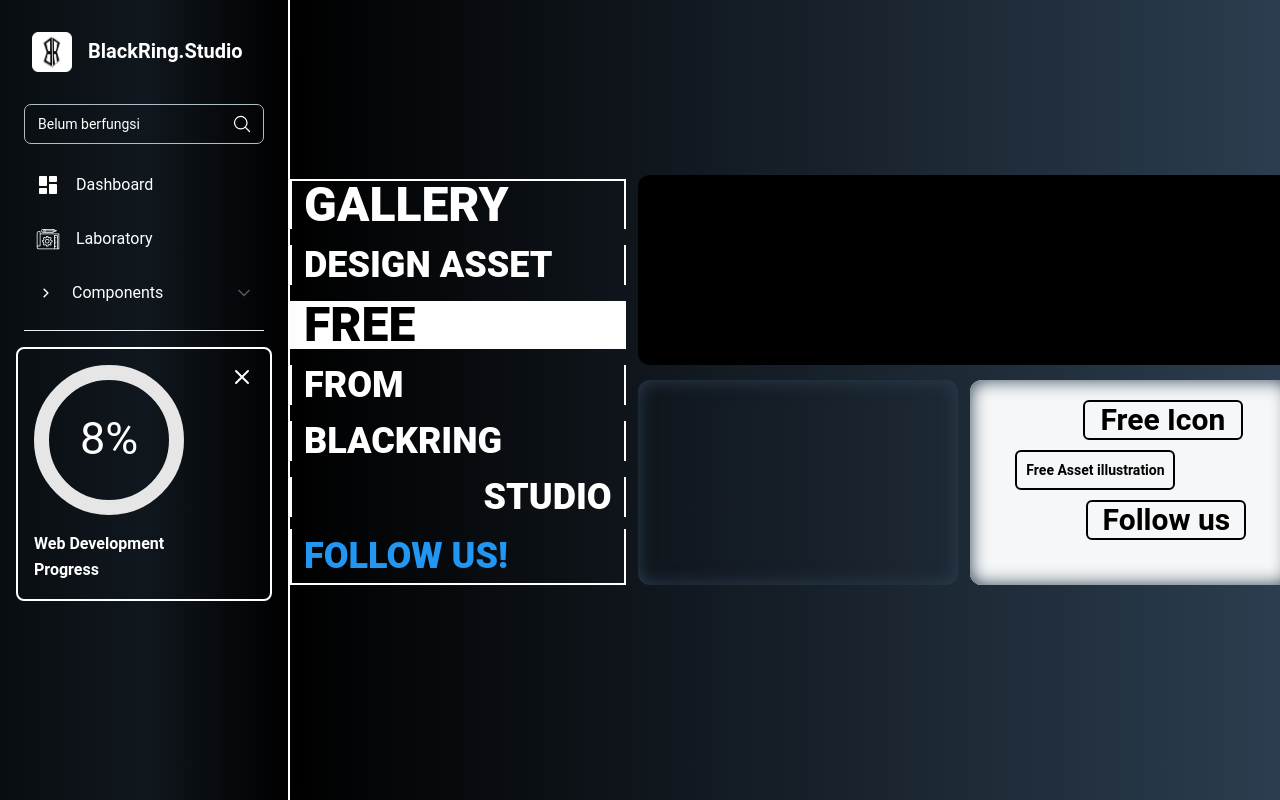
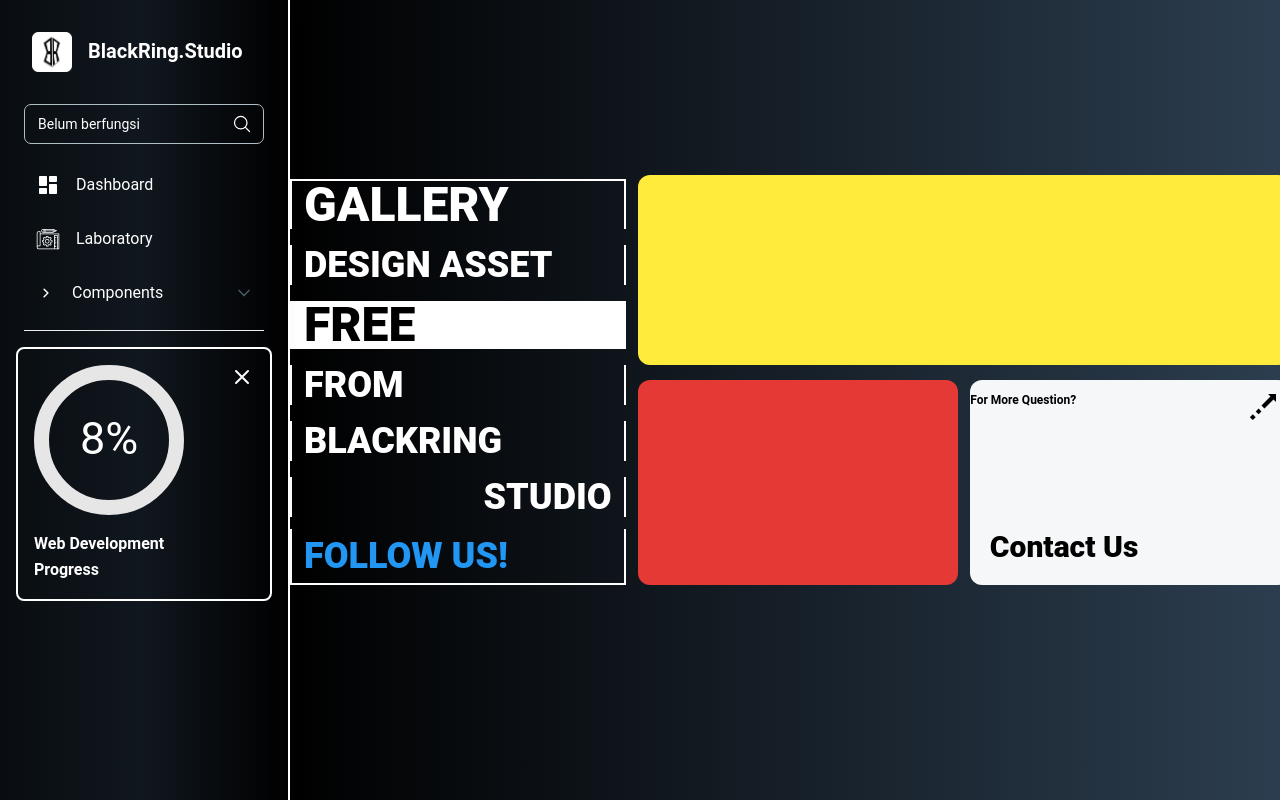
Before and after one commit to BlackRing8/blackring-services, a React (Vite) app: page / in a window 1280 px wide. Built offline with nearby package versions, Linux system fonts and the light colour scheme; the HTML template or start-up script is replaced by a standard one.

Commit message:
update layout

```diff
--- a/src/components/sidebar/SideBar.jsx
+++ b/src/components/sidebar/SideBar.jsx
@@ -14,7 +14,7 @@
   };
 
   return (
-    <div className="h-screen w-full max-w-[20rem] p-4 shadow-xl shadow-blue-gray-900/5 flex-col border-r-2 border-white bg-gradient-to-r from-[#090d11] via-[#10171e] to-[#000] z-20 side">
+    <div className="h-screen w-full max-w-[19rem] p-4 shadow-xl shadow-blue-gray-900/5 flex-col border-r-2 border-white bg-gradient-to-r from-[#090d11] via-[#10171e] to-[#000] z-20 side">
       <div className="mb-2 flex items-center gap-4 p-4">
         <img src="/logo-br-w.png" alt="brand" className="h-10 w-10 " />
         <Typography variant="h5" color="white">
--- a/src/pages_/home_page/home_komponen/ContainerDua.jsx
+++ b/src/pages_/home_page/home_komponen/ContainerDua.jsx
@@ -3,7 +3,7 @@
 
 const ContainerDua = () => {
   return (
-    <motion.div initial={{ opacity: 0 }} animate={{ opacity: 1, transition: { delay: 0.5 } }} className="flex w-full h-auto rounded-xl bg-[#000]  mb-[15px] ">
+    <motion.div initial={{ opacity: 0 }} animate={{ opacity: 1, transition: { delay: 0.5 } }} className="flex w-full h-auto rounded-xl bg-yellow-500  mb-[15px] ">
       <div className="flex flex-wrap w-full h-[190px] rounded-xl"></div>
     </motion.div>
   );
--- a/src/pages_/home_page/home_komponen/ContainerTiga.jsx
+++ b/src/pages_/home_page/home_komponen/ContainerTiga.jsx
@@ -4,9 +4,9 @@
 const ContainerTiga = () => {
   return (
     <>
-      <motion.div initial={{ opacity: 0 }} animate={{ opacity: 1, transition: { delay: 0.7 } }} className="flex w-1/2 h-full rounded-xl  c3 "></motion.div>
-      <motion.div initial={{ opacity: 0 }} animate={{ opacity: 1, transition: { delay: 0.9 } }} className="flex w-1/2 h-full rounded-xl bg-[#F5F7F8] c3">
-        <div className=" bg-[#F5F7F8] w-full h-full col rounded-xl c3 flex-col">
+      <motion.div initial={{ opacity: 0 }} animate={{ opacity: 1, transition: { delay: 0.7 } }} className="flex w-1/2 h-full rounded-xl bg-red-600 "></motion.div>
+      <motion.div initial={{ opacity: 0 }} animate={{ opacity: 1, transition: { delay: 0.9 } }} className="grid flex-wrap w-1/2 h-full rounded-xl bg-[#F5F7F8] ">
+        {/* <div className=" bg-[#F5F7F8] w-full h-full col rounded-xl c3 flex-col">
           <motion.div initial={{ opacity: 0 }} animate={{ opacity: 1, transition: { delay: 1.2 } }} className="fi bg-[#F5F7F8] flex sm:w-40 h-8 w-28 sm:h-10 border-2 border-black justify-center mt-5 ml-4 rounded-md items-center">
             <h1 className="sm:text-3xl text-sm font-bold">Free Icon</h1>
           </motion.div>
@@ -16,6 +16,22 @@
           <motion.div initial={{ opacity: 0 }} animate={{ opacity: 1, transition: { delay: 1.9 } }} className="fi3 bg-[#F5F7F8] flex w-40 h-10 border-2 border-black justify-center mt-5 ml-4 rounded-md">
             <h1 className="text-3xl font-bold">Follow us</h1>
           </motion.div>
+        </div> */}
+        <div className="flex w-full h-full ">
+          <div className=" w-1/3 h-full justify-center mt-3 ml-5 sm:ml-0 flex text-center">
+            <h1 className="text-xs sm:text-md font-semibold">For More Question?</h1>
+          </div>
+          <div className=" w-2/3 h-full justify-end flex p-3">
+            <svg xmlns="http://www.w3.org/2000/svg" width="32" height="32" id="arrow">
+              <g fill="#000">
+                <path d="M22.044 2H30v8z"></path>
+                <path d="M15.482 13.528l9.244-9.236 2.994 2.994-9.246 9.236zM9.686 19.414l2.9-2.896 2.896 2.898-2.9 2.894zM3.892 25.202l2.9-2.894 2.894 2.896-2.9 2.896z"></path>
+              </g>
+            </svg>
+          </div>
+        </div>
+        <div className="grid w-full h-auto items-end">
+          <h1 className="font-extrabold text-md sm:text-3xl mb-5 ml-5">Contact Us</h1>
         </div>
       </motion.div>
     </>
```
